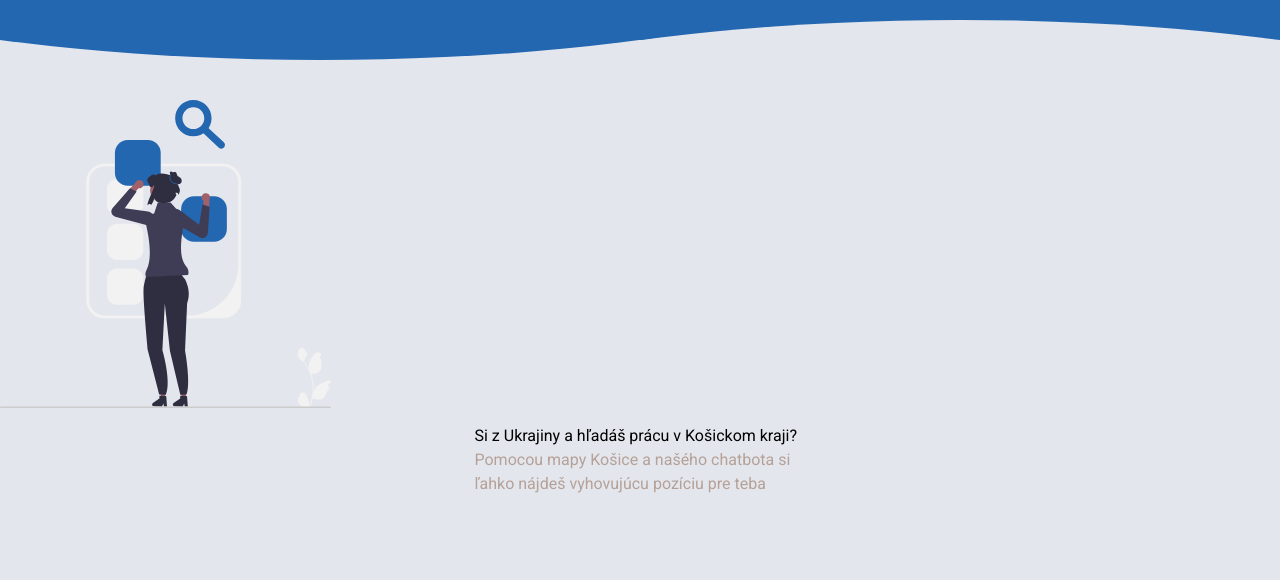
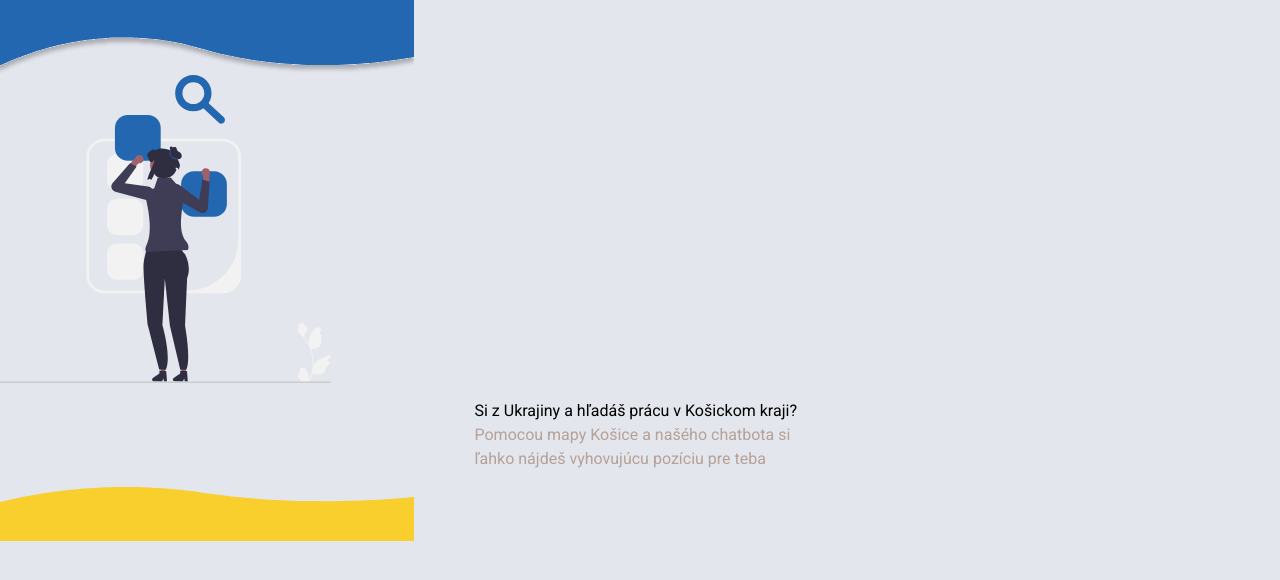
Before and after one commit to JergusKacmar/hackathon-angular, an Angular app: page / in a window 1280 px wide. Shown: the top 580 px of the page. Built offline with nearby package versions, Linux system fonts and the light colour scheme.

Commit message:
feat: vlnky erik vlnky

```diff
--- a/src/app/app.component.html
+++ b/src/app/app.component.html
@@ -1 +1,7 @@
-<router-outlet></router-outlet>
+<div class="min-h-[100vh] flex justify-between flex-col">
+  <img class="w-full" src="assets/images/top-wave.svg" alt="My Happy SVG" />
+
+  <router-outlet></router-outlet>
+
+  <img class="w-full" src="assets/images/bottom-wave.svg" alt="My Happy SVG" />
+</div>
--- a/src/app/pages/login-page/login-page.component.html
+++ b/src/app/pages/login-page/login-page.component.html
@@ -1,7 +1,3 @@
-<div id="wave-container">
-  <div id="wave"></div>
-</div>
-
 <img class="m-auto" src="assets/images/teta.svg" alt="My Happy SVG" />
 
 <div class="text">
--- a/src/app/pages/login-page/login-page.component.scss
+++ b/src/app/pages/login-page/login-page.component.scss
@@ -1,40 +1,3 @@
-#wave-container {
-  width: 100%;
-  height: 100px;
-  overflow: hidden;
-}
-
-#wave {
-  display: block;
-  position: relative;
-  height: 40px;
-  background: #2367b1;
-}
-
-#wave:before {
-  content: "";
-  display: block;
-  position: absolute;
-  border-radius: 100%;
-  width: 100%;
-  height: 300px;
-  background-color: #e4e6ed;
-  right: -25%;
-  top: 20px;
-}
-
-#wave:after {
-  content: "";
-  display: block;
-  position: absolute;
-  border-radius: 100%;
-  width: 100%;
-  height: 300px;
-  background-color: #2367b1;
-  left: -25%;
-  top: -240px;
-}
-
 .text {
   display: block;
   width: 331px;
```
Also changed, not shown: src/assets/images/bottom-wave.svg (added), src/assets/images/top-wave.svg (added).
